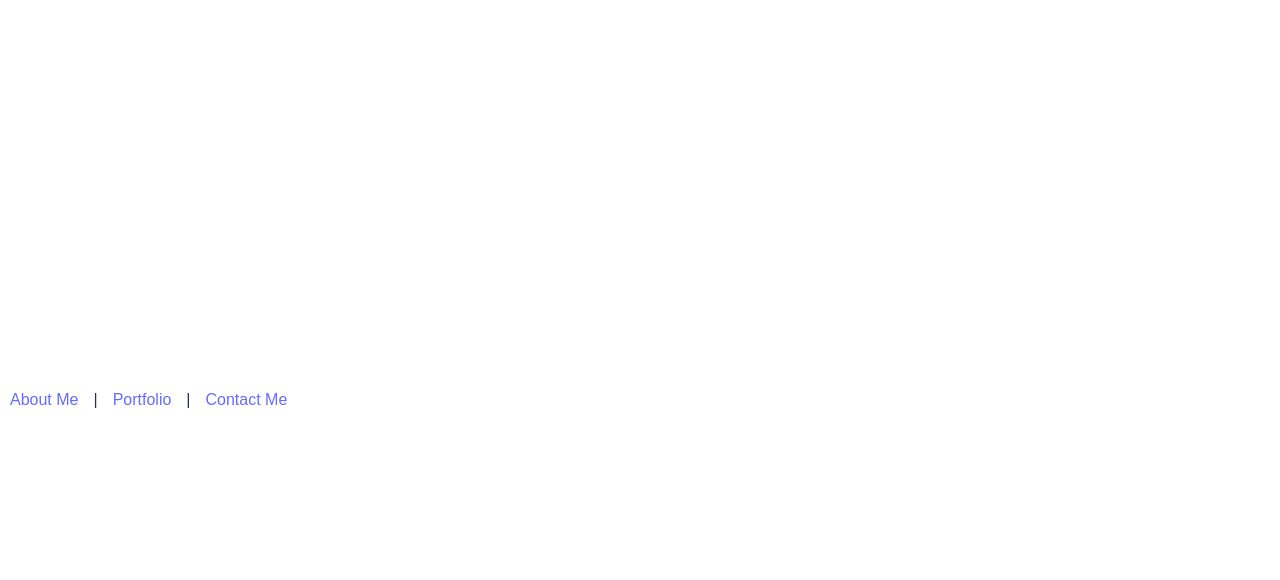
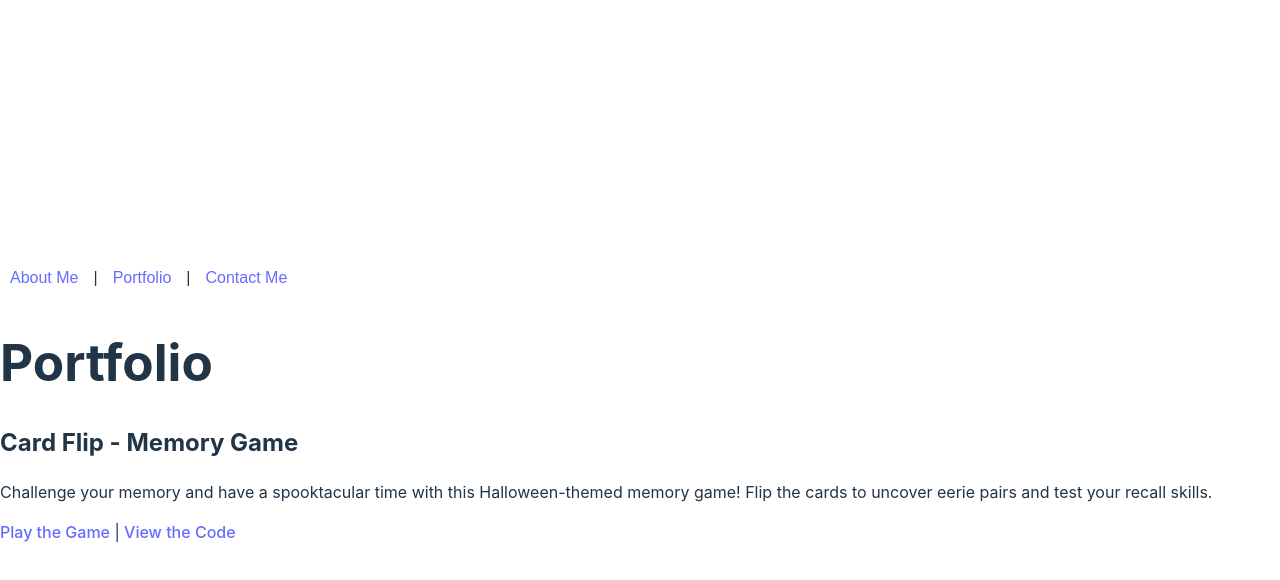
Before and after one commit to Clkwong3/dev-mosaic, a React (Vite) app: page / in a window 1280 px wide. Both pictures are taken after a click on the element "Portfolio". Shown: the top 580 px of the page. Built offline with nearby package versions, Linux system fonts and the light colour scheme.

Commit message:
Portfolio Page - need to work on the useState later

```diff
--- a/src/App.jsx
+++ b/src/App.jsx
@@ -2,6 +2,7 @@ import { useState } from "react";
 
 import Navigation from "./components/Navigation";
 import AboutMe from "./components/pages/AboutMe";
+import Portfolio from "./components/pages/Portfolio";
 
 function App() {
   // Use state to track the currently displayed page
@@ -17,6 +18,7 @@ function App() {
     <div>
       <Navigation changePage={changePage} />
       {currentPage === "aboutMe" && <AboutMe />}
+      {currentPage === "portfolio" && <Portfolio />}
     </div>
   );
 }
--- /dev/null
+++ b/src/components/pages/Portfolio.jsx
@@ -0,0 +1,29 @@
+const Portfolio = () => {
+  return (
+    <div className="portfolio-content">
+      <h1>Portfolio</h1>
+
+      <div className="project">
+        <h2>Card Flip - Memory Game</h2>
+        <p>
+          Challenge your memory and have a spooktacular time with this
+          Halloween-themed memory game! Flip the cards to uncover eerie pairs
+          and test your recall skills.
+        </p>
+        <div className="project-links">
+          <a href="https://clkwong3.github.io/memory-card-game">
+            {" "}
+            Play the Game
+          </a>{" "}
+          |
+          <a href="https://github.com/Clkwong3/memory-card-game">
+            {" "}
+            View the Code
+          </a>{" "}
+        </div>
+      </div>
+    </div>
+  );
+};
+
+export default Portfolio;
```
